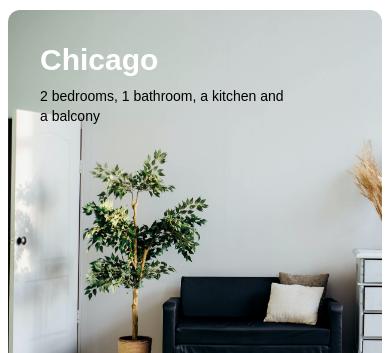
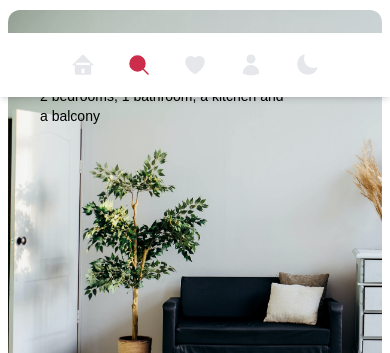
Before and after one commit to devenriq/P-Tailwind-2, a website: page public/index.html in a window 390 px wide. Shown: the part 747-1100 px from the top of the page. Drawn offline with nearby package versions, Linux system fonts and the light colour scheme; files that its build step writes are made by us from their sources.

Commit message:
added the tabBar to interact with the app in mobile

```diff
--- a/public/index.html
+++ b/public/index.html
@@ -38,7 +38,7 @@
           </div>
         </div>
       </div>
-      <div id="recomended" class="p-6">
+      <div id="recommended" class="p-6">
         <p class="text-3xl font-semibold text-primary">Recommended</p>
         <div
           class="w-auto h-72 items-center mt-6 overflow-x-auto overscroll-x-contain flex space-x-4 scrollbar-hide overflow-y-hidden"
@@ -154,5 +154,99 @@
         <p class="text-sm text-gray-300">All Rights Reserved</p>
       </footer>
     </section>
+    <div
+      class="w-full h-16 bg-white fixed left-0 bottom-0 shadow-md flex space-x-8 items-center justify-center"
+      id="tab-bar"
+    >
+      <a href="#home">
+        <svg
+          width="60"
+          height="30"
+          xmlns="http://www.w3.org/2000/svg"
+          fill="none"
+          viewBox="0 0 24 24"
+          stroke-width="1.5"
+          stroke="currentColor"
+          class="w-6 h-6"
+        >
+          <path
+            class="fill-current text-gray-200"
+            stroke-linecap="round"
+            stroke-linejoin="round"
+            d="M2.25 12l8.954-8.955c.44-.439 1.152-.439 1.591 0L21.75 12M4.5 9.75v10.125c0 .621.504 1.125 1.125 1.125H9.75v-4.875c0-.621.504-1.125 1.125-1.125h2.25c.621 0 1.125.504 1.125 1.125V21h4.125c.621 0 1.125-.504 1.125-1.125V9.75M8.25 21h8.25"
+          />
+        </svg>
+      </a>
+      <a href="#rentas-destacadas">
+        <svg
+          width="30"
+          height="30"
+          xmlns="http://www.w3.org/2000/svg"
+          fill="none"
+          viewBox="0 0 24 24"
+          stroke-width="1.5"
+          stroke="currentColor"
+          class="w-6 h-6"
+        >
+          <path
+            class="fill-current text-primary"
+            stroke-linecap="round"
+            stroke-linejoin="round"
+            d="M21 21l-5.197-5.197m0 0A7.5 7.5 0 105.196 5.196a7.5 7.5 0 0010.607 10.607z"
+          />
+        </svg>
+      </a>
+      <a href="#recommended">
+        <svg
+          xmlns="http://www.w3.org/2000/svg"
+          fill="none"
+          viewBox="0 0 24 24"
+          stroke-width="1.5"
+          stroke="currentColor"
+          class="w-6 h-6"
+        >
+          <path
+            class="fill-current text-gray-200"
+            stroke-linecap="round"
+            stroke-linejoin="round"
+            d="M21 8.25c0-2.485-2.099-4.5-4.688-4.5-1.935 0-3.597 1.126-4.312 2.733-.715-1.607-2.377-2.733-4.313-2.733C5.1 3.75 3 5.765 3 8.25c0 7.22 9 12 9 12s9-4.78 9-12z"
+          />
+        </svg>
+      </a>
+      <a href="">
+        <svg
+          xmlns="http://www.w3.org/2000/svg"
+          fill="none"
+          viewBox="0 0 24 24"
+          stroke-width="1.5"
+          stroke="currentColor"
+          class="w-6 h-6"
+        >
+          <path
+            class="fill-current text-gray-200"
+            stroke-linecap="round"
+            stroke-linejoin="round"
+            d="M15.75 6a3.75 3.75 0 11-7.5 0 3.75 3.75 0 017.5 0zM4.501 20.118a7.5 7.5 0 0114.998 0A17.933 17.933 0 0112 21.75c-2.676 0-5.216-.584-7.499-1.632z"
+          />
+        </svg>
+      </a>
+      <button>
+        <svg
+          xmlns="http://www.w3.org/2000/svg"
+          fill="none"
+          viewBox="0 0 24 24"
+          stroke-width="1.5"
+          stroke="currentColor"
+          class="w-6 h-6"
+        >
+          <path
+            class="fill-current text-gray-200"
+            stroke-linecap="round"
+            stroke-linejoin="round"
+            d="M21.752 15.002A9.718 9.718 0 0118 15.75c-5.385 0-9.75-4.365-9.75-9.75 0-1.33.266-2.597.748-3.752A9.753 9.753 0 003 11.25C3 16.635 7.365 21 12.75 21a9.753 9.753 0 009.002-5.998z"
+          />
+        </svg>
+      </button>
+    </div>
   </body>
 </html>
```
Also changed, not shown: public/svg/heart.svg (added), public/svg/home.svg (added), public/svg/moon.svg (added), public/svg/search.svg (added), public/svg/user.svg (added).
